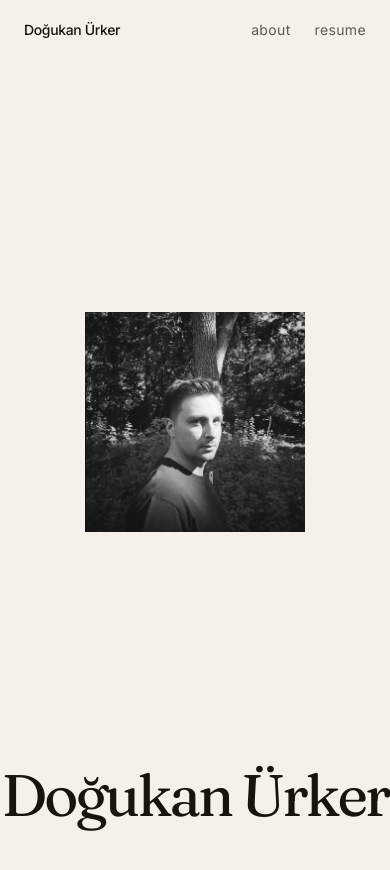
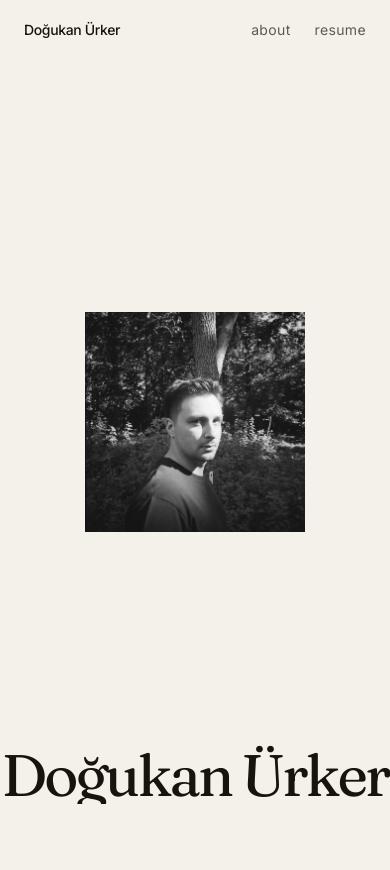
Before and after one commit to DogukanUrker/dogukanurker.com, a Next.js app in the folder app/: page / in a window 390 px wide. Shown: the top 870 px of the page. Built offline with nearby package versions, Linux system fonts and the light colour scheme; no server answers; the database is empty.

Commit message:
Update LandingPage.tsx

```diff
--- a/app/src/components/LandingPage.tsx
+++ b/app/src/components/LandingPage.tsx
@@ -68,9 +68,6 @@ function UnderlineLink({ href, children, className = "" }: UnderlineLinkProps) {
 
 export default function LandingPage() {
   const [cursorEnabled, setCursorEnabled] = useState(false);
-  // Released to overflow-visible once the entrance animation completes so
-  // diacritics (ğ breve, ü umlaut) are never clipped at rest.
-  const [nameRevealed, setNameRevealed] = useState(false);
   const shouldReduce = useReducedMotion();
 
   // Cubic bezier typed as a tuple — required by framer-motion's Easing type
@@ -84,6 +81,9 @@ export default function LandingPage() {
     },
   };
 
+  // y-translate on the h1 gives the physical rise feel.
+  // The clip lives on the wrapper (below) so it can open its top beyond
+  // the wrapper’s own box — giving the accents room without a state toggle.
   const nameVariants = {
     hidden: { y: "108%" },
     visible: {
@@ -166,17 +166,21 @@ export default function LandingPage() {
           </motion.div>
         </div>
 
-        {/* Giant name — absolutely pinned to the bottom of the hero, rises from a mask.
-             overflow-hidden only during the entrance; released on completion so
-             tall diacritics (ğ / ü) are never clipped at rest. */}
-        <div
-          className={`absolute left-0 right-0 pointer-events-none
-            bottom-5 sm:-bottom-2
-            ${
-              nameRevealed || shouldReduce
-                ? "overflow-visible"
-                : "overflow-hidden"
-            }`}
+        {/* Giant name — absolutely pinned to the bottom of the hero.
+             The wrapper clip acts as the mask (like overflow:hidden) during
+             the rise, then opens its top to -30 px so the breve/umlaut have
+             room at rest. Both transitions finish at the same time so the
+             clip is already open when the text lands — no pop. */}
+        <motion.div
+          className="absolute left-0 right-0 pointer-events-none bottom-10 sm:-bottom-2"
+          // -600 px sides allow the name to bleed past viewport edges.
+          initial={
+            shouldReduce
+              ? { clipPath: "inset(-30px -600px 0px -600px)" }
+              : { clipPath: "inset(0px -600px 0px -600px)" }
+          }
+          animate={{ clipPath: "inset(-30px -600px 0px -600px)" }}
+          transition={{ duration: 1.25, ease: "linear" }}
           aria-hidden
         >
           <motion.h1
@@ -197,11 +201,10 @@ export default function LandingPage() {
             variants={nameVariants}
             initial={shouldReduce ? "visible" : "hidden"}
             animate="visible"
-            onAnimationComplete={() => setNameRevealed(true)}
           >
             Doğukan Ürker
           </motion.h1>
-        </div>
+        </motion.div>
       </section>
 
       {/* ── Intro ────────────────────────────────────────────────────────── */}
```
